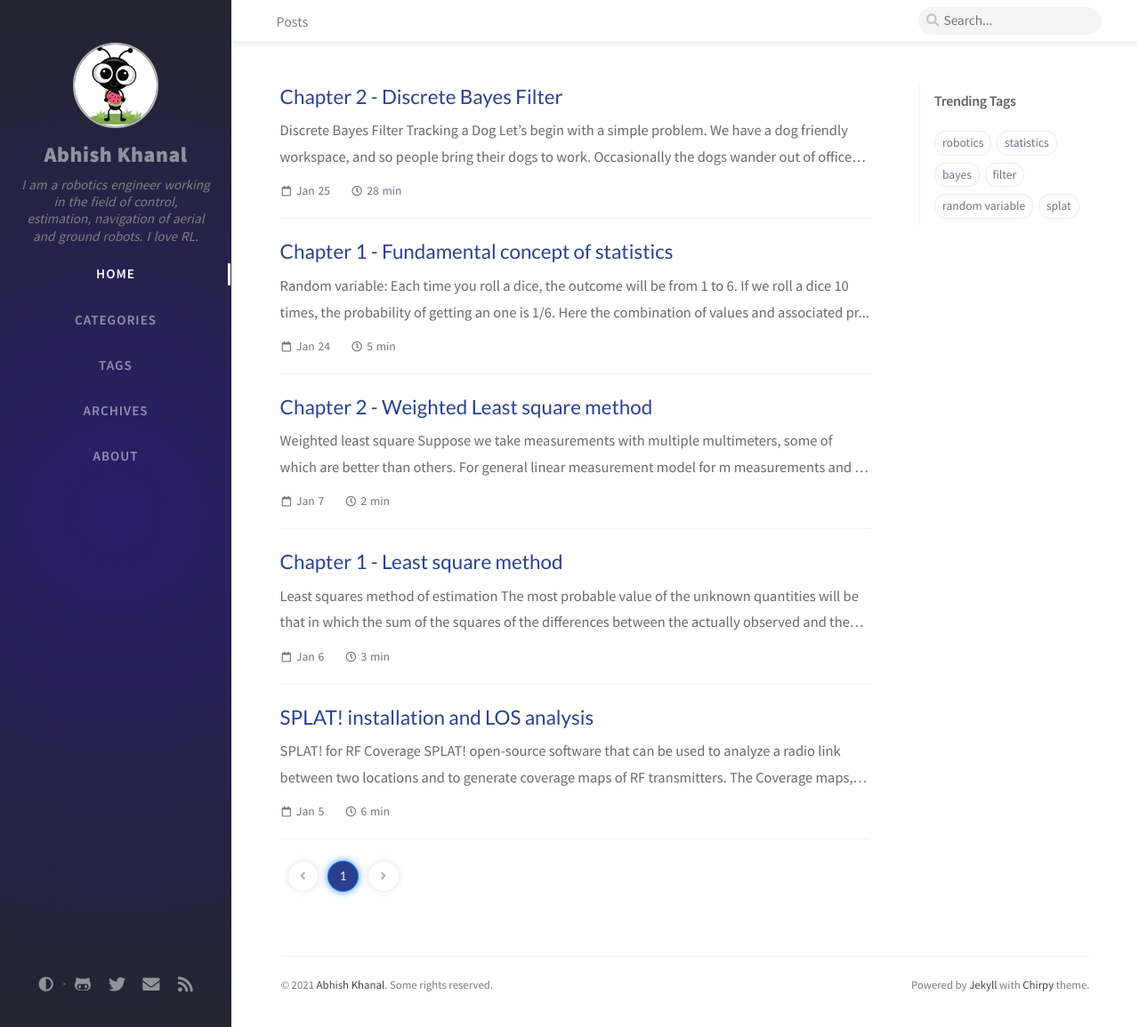
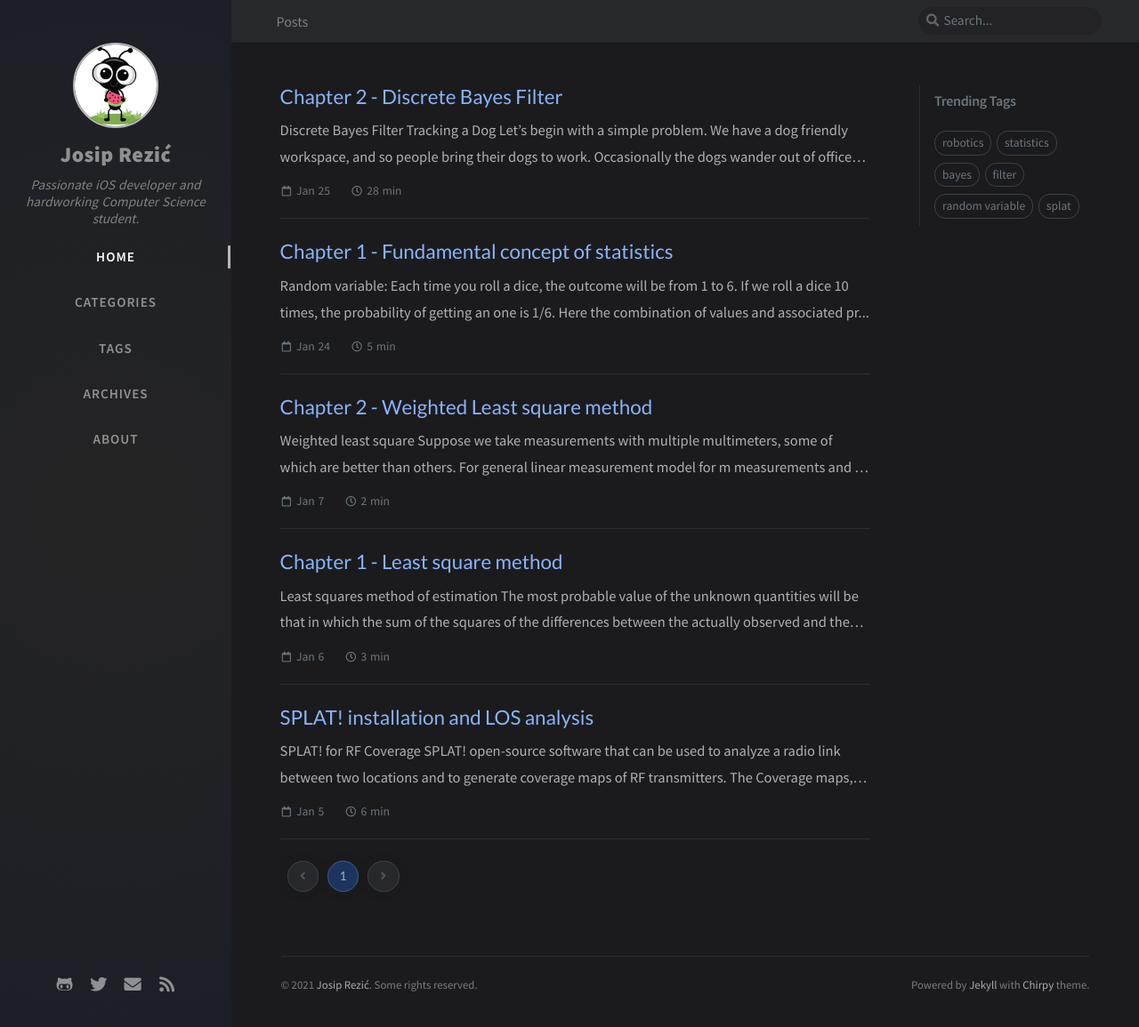
Before and after one commit to josiprezic/josiprezic.github.io, a Jekyll site: the page built from index.html, in a window 1280 px wide and 1155 px high. Shown: the whole window at 89% size. Built offline with Jekyll 4.4.1, drawn with Linux system fonts in a browser that asks for light colours; nearby versions of some CDN libraries; the list of posts is cut into pages by our own code; comment, search, counter and statistics services are not loaded.

Commit message:
Update _config.yml

```diff
--- a/_config.yml
+++ b/_config.yml
@@ -1,46 +1,46 @@
 # The Site Settings
-# v2.0
-# https://github.com/cotes2020/jekyll-theme-chirpy
-# © 2017-2019 Cotes Chung
-# MIT licensed
 
+# the main title
+title: Josip Rezić
 
-# jekyll-seo-tag settings › https://github.com/jekyll/jekyll-seo-tag/blob/master/docs/usage.md
-# --------------------------
-title: Abhish Khanal                            # the main title
+# it will display as the sub-title
+tagline: Passionate iOS developer and hardworking Computer Science student.
 
-tagline: I am a robotics engineer working in the field of control, estimation, navigation of aerial and ground robots. I love RL.  # it will display as the sub-title
-
-description: >-                        # used by seo meta and the atom feed
-  A minimal, portfolio, sidebar,
-  bootstrap Jekyll theme with responsive web design
-  and focuses on text presentation.
+# used by seo meta and the atom feed
+description: >-
+  iOS, security, programming, software development
 
 # fill in the base hostname & protocol for your site, e.g., 'https://username.github.io'
 url: 'https://josiprezic.github.io'
 
-author: Abhish Khanal                  # change to your full name
+# full name
+author: Josip Rezić
 
-avatar: /assets/img/sample/avatar.jpg   # support internet resources
+# support internet resources
+avatar: /assets/img/sample/avatar.jpg
 
 github:
-  username: aabs7             # change to your github username
+  # change to your github username
+  username: josiprezic
 
 twitter:
-  username: abheeshkhanal            # change to your twitter username
+  # change to your twitter username
+  username: josip_rezic
 
 social:
-  name: Abhish Khanal                  # it will shows as the copyright owner in Footer
-  email: abheeshkhanal@gmail.com             # change to your email address
+  # it will shows as the copyright owner in Footer
+  name: Josip Rezić
+  # change to your email address
+  email: return.rezultat@gmail.com
   links:
     # The first element serves as the copyright owner's link
-    - https://twitter.com/abheeshkhanal      # change to your twitter homepage
-    - https://github.com/aabs7       # change to your github homepage
+    - https://twitter.com/josip_rezic      # change to your twitter homepage
+    - https://github.com/josiprezic       # change to your github homepage
     # Uncomment below to add more social links
-    - https://www.facebook.com/aabs7
-    - https://www.linkedin.com/in/aabs7
+    - https://www.facebook.com/josip.josipowicz.7
+    - https://www.linkedin.com/in/josiprezic
 
-google_site_verification: google_meta_tag_verification # change to your verification string
+google_site_verification: google09d0f5efd0a469ef.html # change to your verification string
 # --------------------------
 
 
@@ -49,7 +49,7 @@ google_site_verification: google_meta_tag_verification # change to your verifica
 baseurl: ''
 
 # Change to your timezone › http://www.timezoneconverter.com/cgi-bin/findzone/findzone
-timezone: Asia/Kathmandu
+timezone: Europe/Warsaw
 
 google_analytics:
   id: ''          # Fill with your Google Analytics ID
@@ -79,7 +79,7 @@ disqus:
 #
 #     dark   - Use the dark color scheme
 #
-theme_mode:   # <light|dark>
+theme_mode: dark  # <light|dark>
 
 # boolean type, the global switch for ToC in posts.
 toc: true
--- /dev/null
+++ b/google09d0f5efd0a469ef.html
@@ -0,0 +1 @@
+google-site-verification: google09d0f5efd0a469ef.html
```
